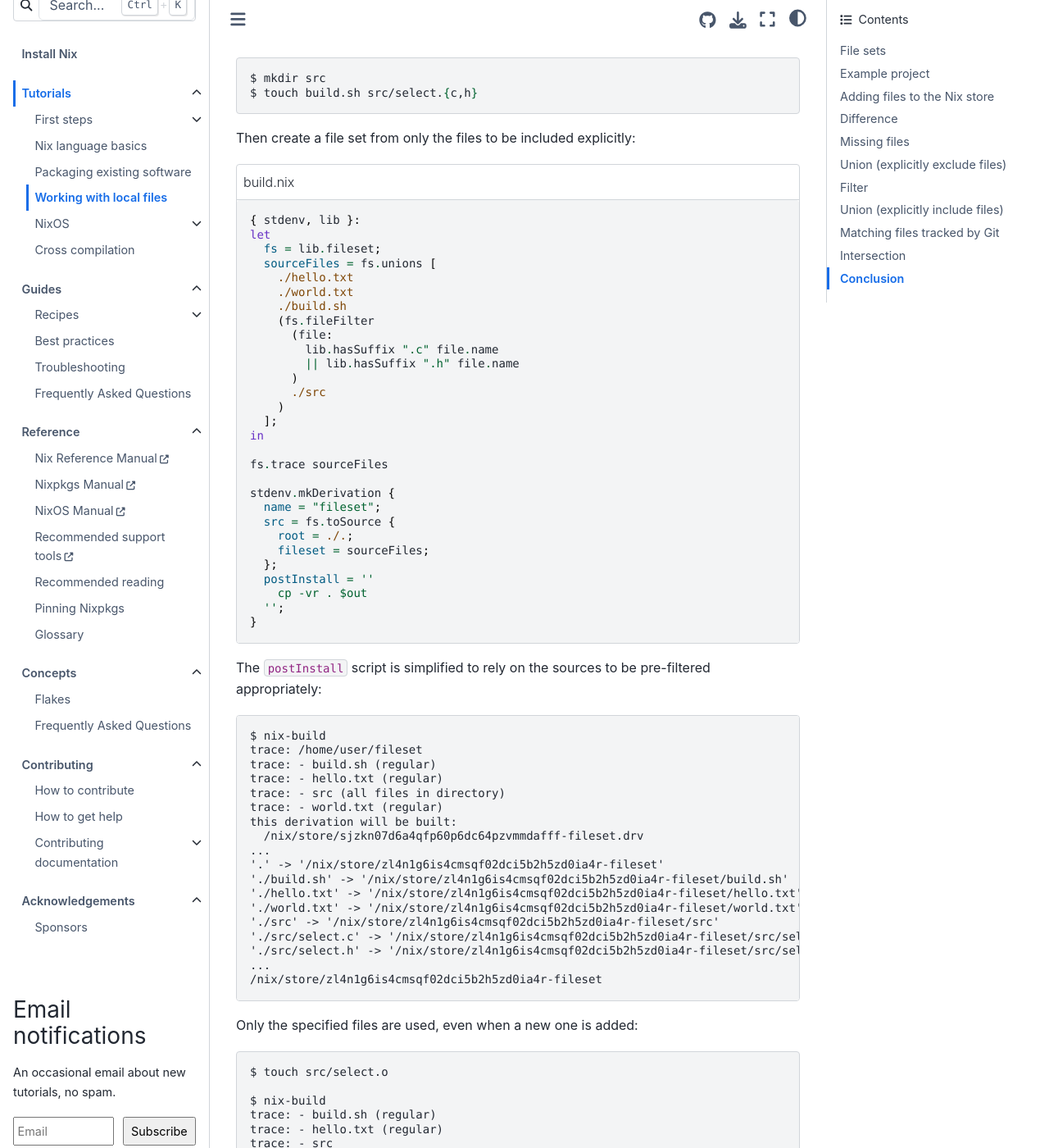
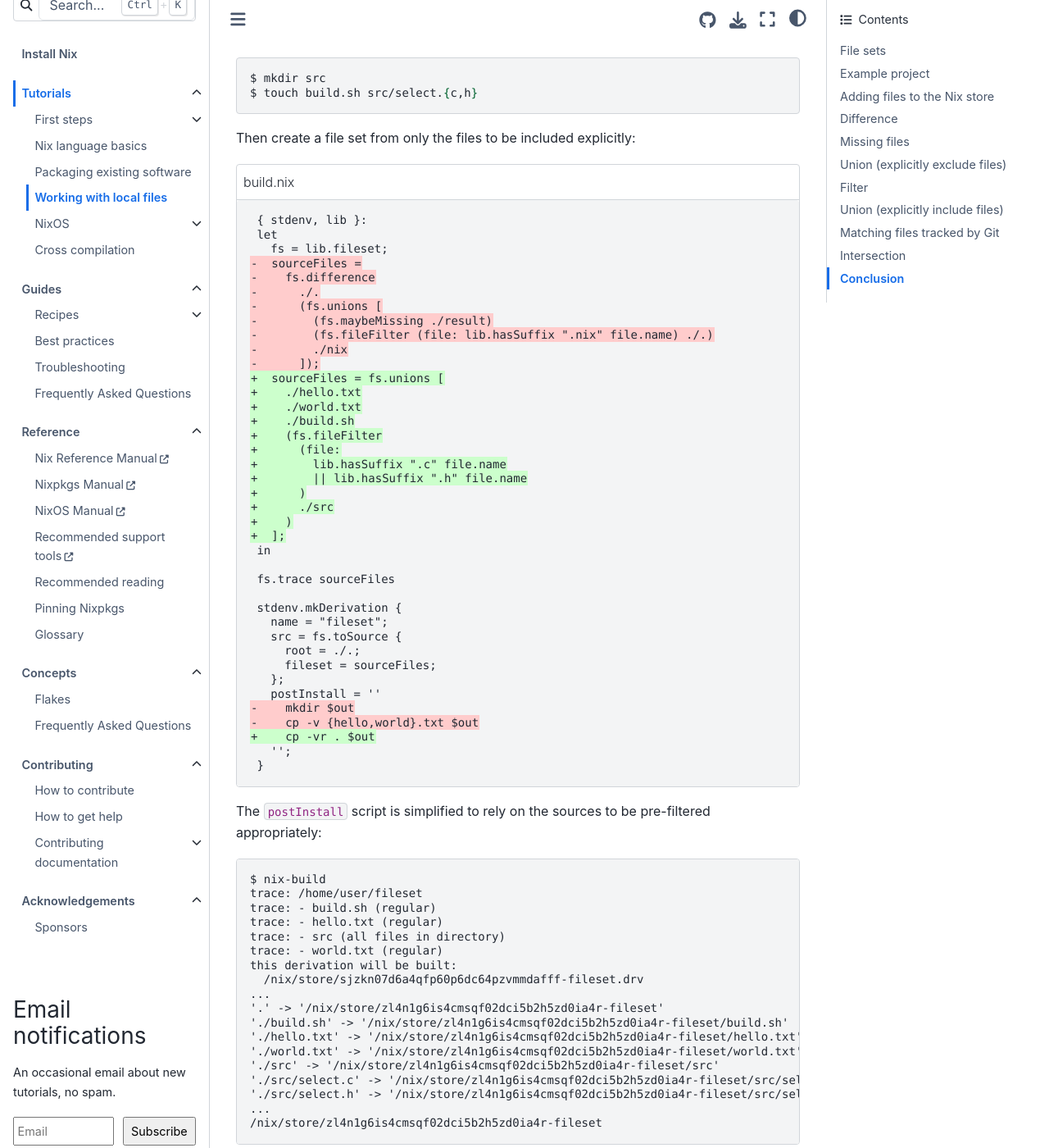
Before and after one commit to NixOS/nix.dev, a Sphinx documentation site: the page built from source/tutorials/file-sets.md, in a window 1280 px wide and 1400 px high, scrolled down 10961 px. Shown: the whole window at 82% size. Built offline with Sphinx 7.4.7 and the Sphinx Book theme 1.1.4, drawn with Linux system fonts in a browser that asks for light colours; some of the changed text lies outside the part shown.

Commit message:
More consistency in using diffs and prompts

````diff
--- a/source/tutorials/file-sets.md
+++ b/source/tutorials/file-sets.md
@@ -127,8 +127,8 @@
 Add two source files to work with:
 
 ```shell-session
-echo hello > hello.txt
-echo world > world.txt
+$ echo hello > hello.txt
+$ echo world > world.txt
 ```
 
 Start with a minimal `build.nix` based on `stdenv.mkDerivation`:
@@ -528,37 +528,47 @@
 
 Then create a file set from only the files to be included explicitly:
 
-```{code-block} nix
+```{code-block} diff
 :caption: build.nix
-{ stdenv, lib }:
-let
-  fs = lib.fileset;
-  sourceFiles = fs.unions [
-    ./hello.txt
-    ./world.txt
-    ./build.sh
-    (fs.fileFilter
-      (file:
-        lib.hasSuffix ".c" file.name
-        || lib.hasSuffix ".h" file.name
-      )
-      ./src
-    )
-  ];
-in
+ { stdenv, lib }:
+ let
+   fs = lib.fileset;
+-  sourceFiles =
+-    fs.difference
+-      ./.
+-      (fs.unions [
+-        (fs.maybeMissing ./result)
+-        (fs.fileFilter (file: lib.hasSuffix ".nix" file.name) ./.)
+-        ./nix
+-      ]);
++  sourceFiles = fs.unions [
++    ./hello.txt
++    ./world.txt
++    ./build.sh
++    (fs.fileFilter
++      (file:
++        lib.hasSuffix ".c" file.name
++        || lib.hasSuffix ".h" file.name
++      )
++      ./src
++    )
++  ];
+ in
 
-fs.trace sourceFiles
+ fs.trace sourceFiles
 
-stdenv.mkDerivation {
-  name = "fileset";
-  src = fs.toSource {
-    root = ./.;
-    fileset = sourceFiles;
-  };
-  postInstall = ''
-    cp -vr . $out
-  '';
-}
+ stdenv.mkDerivation {
+   name = "fileset";
+   src = fs.toSource {
+     root = ./.;
+     fileset = sourceFiles;
+   };
+   postInstall = ''
+-    mkdir $out
+-    cp -v {hello,world}.txt $out
++    cp -vr . $out
+   '';
+ }
 ```
 
 The `postInstall` script is simplified to rely on the sources to be pre-filtered appropriately:
@@ -614,9 +624,25 @@
 
 Now we can re-use this selection of files using `gitTracked`:
 
-```{code-block} nix
+```{code-block} diff
 :caption: build.nix
-  sourceFiles = fs.gitTracked ./.;
+ { stdenv, lib }:
+ let
+   fs = lib.fileset;
+-  sourceFiles = fs.unions [
+-    ./hello.txt
+-    ./world.txt
+-    ./build.sh
+-    (fs.fileFilter
+-      (file:
+-        lib.hasSuffix ".c" file.name
+-        || lib.hasSuffix ".h" file.name
+-      )
+-      ./src
+-    )
+-  ];
++  sourceFiles = fs.gitTracked ./.;
+ in
 ```
 
 Building we get
@@ -646,7 +672,7 @@
 With [experimental Flakes](https://nixos.org/manual/nix/stable/command-ref/new-cli/nix3-flake), it's [not really possible](https://github.com/NixOS/nix/issues/9292) to use this function, even with
 
 ```shell-session
-nix build path:.
+$ nix build path:.
 ```
 
 However it's also not needed, because by default, `nix build` only allows access to files tracked by Git.
@@ -659,17 +685,22 @@
 
 Select all files that are both tracked by Git *and* relevant for the build:
 
-```{code-block} nix
+```{code-block} diff
 :caption: build.nix
-  sourceFiles =
-    fs.intersection
-      (fs.gitTracked ./.)
-      (fs.unions [
-        ./hello.txt
-        ./world.txt
-        ./build.sh
-        ./src
-      ]);
+ { stdenv, lib }:
+ let
+   fs = lib.fileset;
+-  sourceFiles = fs.gitTracked ./.;
++  sourceFiles =
++    fs.intersection
++      (fs.gitTracked ./.)
++      (fs.unions [
++        ./hello.txt
++        ./world.txt
++        ./build.sh
++        ./src
++      ]);
+ in
 ```
 
 This will produce the same output as in the other approach and therefore re-use a previous build result:
````
Also changed, not shown: other parts of source/tutorials/file-sets.md (+1 -1 lines).
